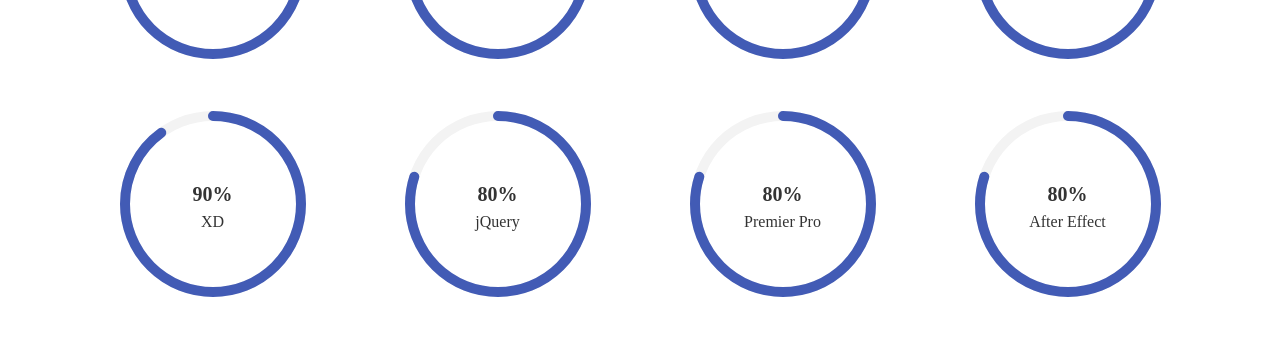
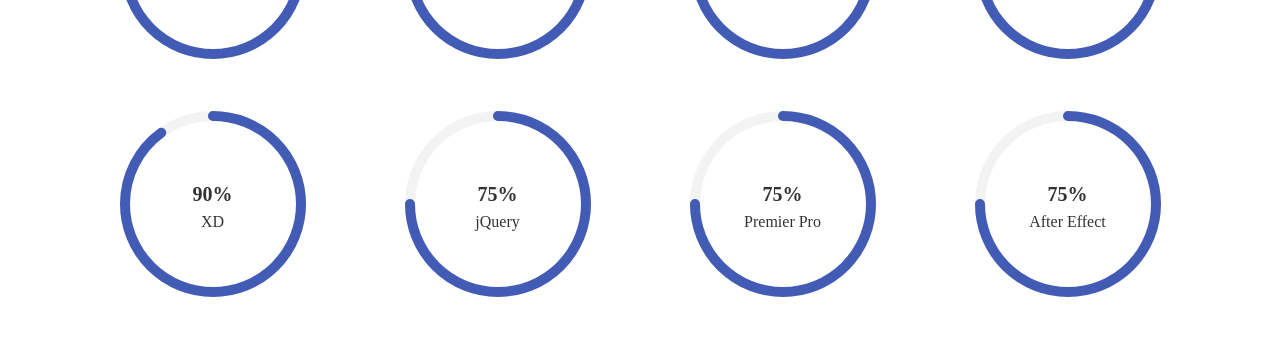
Before and after one commit to HyunJae93/Portfolio_KimHyunJae, a plain HTML site: page index.html in a window 1280 px wide. Shown: the part 2362-2716 px from the top of the page. Drawn offline with Linux system fonts and the light colour scheme; files whose address does not match are found by name; a web font is replaced by a local one.

Commit message:
Add files via upload

```diff
--- a/index.html
+++ b/index.html
@@ -189,18 +189,18 @@
                 </div>
             </div>
             <div class="col-md-3 mt" data-aos="fade-up">
-                <div class="chart" data-percent="80" data-aos="fade-up" data-aos-duration="1000">
-                    <span class="title"><b>80%</b> <br> jQuery</span>
+                <div class="chart" data-percent="75" data-aos="fade-up" data-aos-duration="1000">
+                    <span class="title"><b>75%</b> <br> jQuery</span>
                 </div>
             </div>
             <div class="col-md-3 mt" data-aos="fade-up">
-                <div class="chart" data-percent="80" data-aos="fade-up" data-aos-duration="1000">
-                    <span class="title"><b>80%</b> <br> Premier Pro</span>
+                <div class="chart" data-percent="75" data-aos="fade-up" data-aos-duration="1000">
+                    <span class="title"><b>75%</b> <br> Premier Pro</span>
                 </div>
             </div>
             <div class="col-md-3 mt" data-aos="fade-up">
-                <div class="chart" data-percent="80" data-aos="fade-up" data-aos-duration="1000">
-                    <span class="title"><b>80%</b> <br> After Effect</span>
+                <div class="chart" data-percent="75" data-aos="fade-up" data-aos-duration="1000">
+                    <span class="title"><b>75%</b> <br> After Effect</span>
                 </div>
             </div>
         </div>
```
